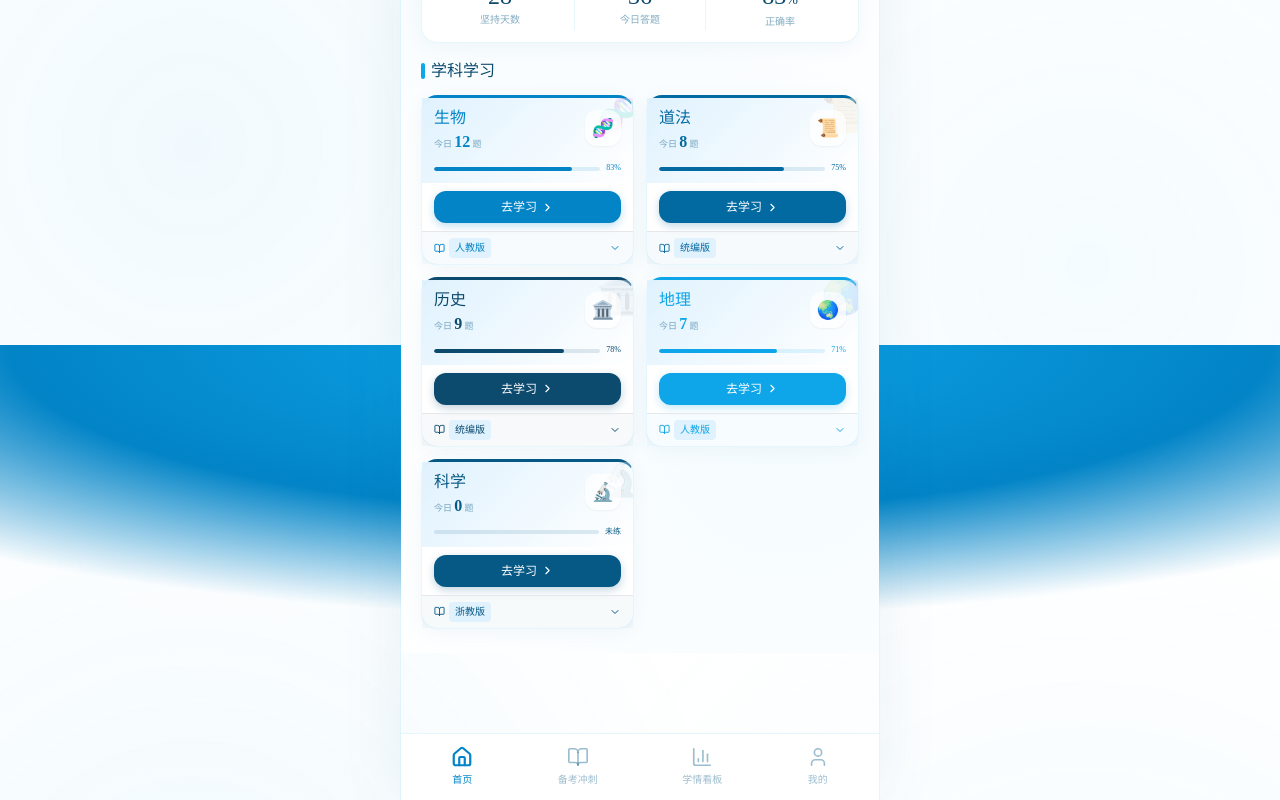
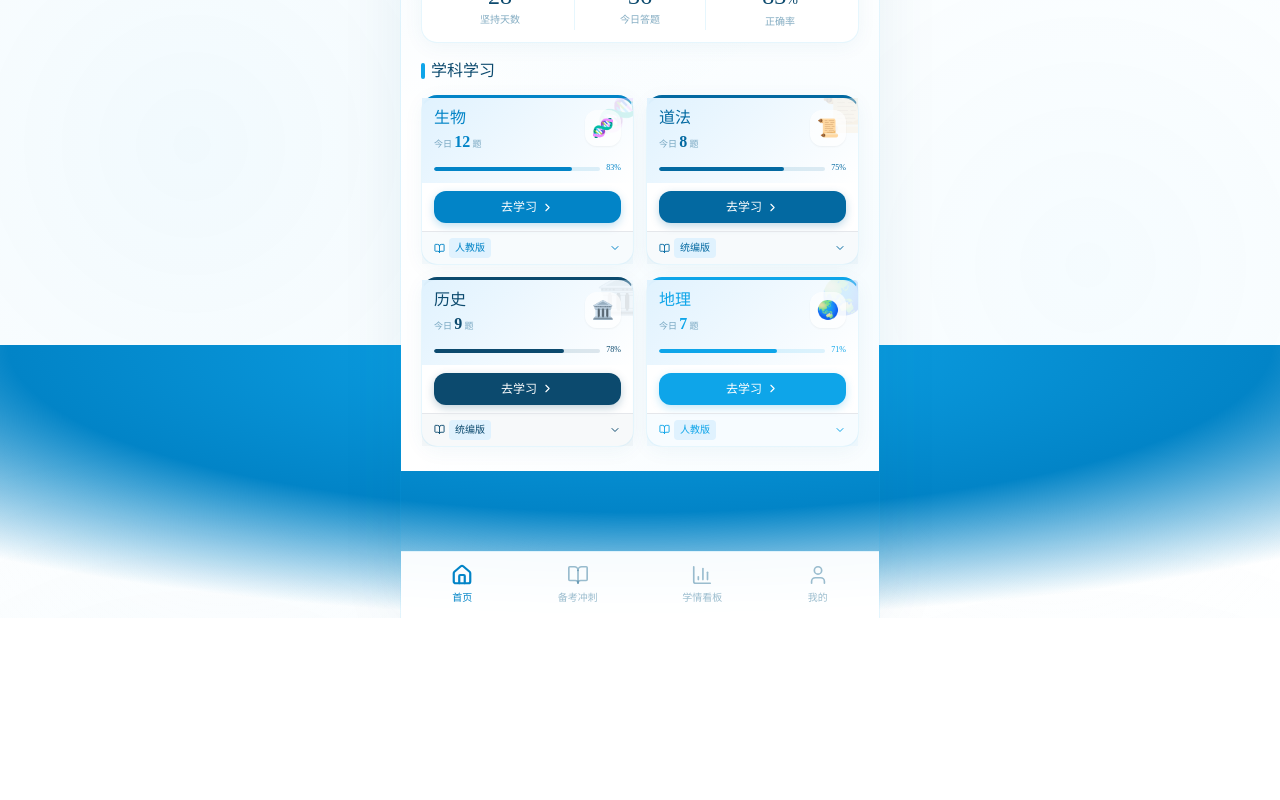
Before and after one commit to wangzhendong861925758/xsm-app, a React (Vite) app: page /app/home in a window 1280 px wide. Shown: the part 455-1255 px from the top of the page. After the commit the page ends 1073 px from the top, so only its background shows below. Built offline with nearby package versions, Linux system fonts and the light colour scheme; a web font is replaced by a local one.

Commit message:
chore: 移除科学学科配置

```diff
--- a/src/data/chapters.ts
+++ b/src/data/chapters.ts
@@ -179,14 +179,6 @@ const CHAPTER_TITLES: Record<Subject, Record<string, string[]>> = {
     "九年级上册": ["区域地理复习", "中国地理复习"],
     "九年级下册": ["中考地理冲刺一", "中考地理冲刺二"],
   },
-  science: {
-    "七年级上册": ["第一章 科学入门", "第二章 观察生物", "第三章 人类的家园——地球"],
-    "七年级下册": ["第一章 代代相传的生命", "第二章 对环境的察觉", "第三章 运动和力"],
-    "八年级上册": ["第一章 水和水的溶液", "第二章 天气与气候", "第三章 生命活动的调节"],
-    "八年级下册": ["第一章 电与磁", "第二章 粒子的模型与符号", "第三章 空气与生命"],
-    "九年级上册": ["第一章 物质及其变化", "第二章 物质转化与材料利用", "第三章 能量的转化与守恒"],
-    "九年级下册": ["第一章 生物与环境", "第二章 演化的自然", "第三章 宇宙的起源与演化"],
-  },
 };
 
 // 自定义课时标题映射：key = `${grade}|${subject}`，value = 二维数组（外层=章，内层=课时标题）
@@ -217,7 +209,7 @@ function buildAllChapters(): ChapterMap {
     "八年级上册", "八年级下册",
     "九年级上册", "九年级下册",
   ];
-  const subjects: Subject[] = ["biology", "politics", "history", "geography", "science"];
+  const subjects: Subject[] = ["biology", "politics", "history", "geography"];
   grades.forEach((grade) => {
     subjects.forEach((subject) => {
       const titles = CHAPTER_TITLES[subject]?.[grade];
--- a/src/data/mock.ts
+++ b/src/data/mock.ts
@@ -88,7 +88,6 @@ export const SUBJECT_TODAY_COUNT: Record<string, number> = {
   politics: 8,
   history: 9,
   geography: 7,
-  science: 0,
 };
 
 // 考点速记统计
--- a/src/data/textbooks.ts
+++ b/src/data/textbooks.ts
@@ -1,6 +1,6 @@
 import type { Subject, SubjectInfo, TextbookConfig } from "./types";
 
-// 学科信息（小四门：生物/道法/历史/地理 + 科学）
+// 学科信息（小四门：生物/道法/历史/地理）
 // 全部统一为蓝白同色系，仅用深浅区分
 export const SUBJECTS: Record<Subject, SubjectInfo> = {
   biology: {
@@ -34,14 +34,6 @@ export const SUBJECTS: Record<Subject, SubjectInfo> = {
     color: "#0EA5E9",
     bgColor: "#E0F2FE",
     icon: "🌏",
-  },
-  science: {
-    key: "science",
-    name: "科学",
-    shortName: "科",
-    color: "#075985",
-    bgColor: "#E0F2FE",
-    icon: "🔬",
   },
 };
 
@@ -155,12 +147,6 @@ export const TEXTBOOKS: TextbookConfig[] = [
       "鲁教版（五四学制）",
     ],
   },
-  {
-    grade: "七年级上册",
-    subject: "science",
-    subjectName: "科学",
-    versions: ["浙教版", "华东师大版", "沪教版（上海）", "牛津上海版（五四学制）"],
-  },
   // ===== 七年级下册 =====
   {
     grade: "七年级下册",
@@ -207,12 +193,6 @@ export const TEXTBOOKS: TextbookConfig[] = [
       "鲁教版（五四学制）",
     ],
   },
-  {
-    grade: "七年级下册",
-    subject: "science",
-    subjectName: "科学",
-    versions: ["浙教版", "华东师大版", "沪教版（上海）", "牛津上海版（五四学制）"],
-  },
   // ===== 八年级上册 =====
   {
     grade: "八年级上册",
@@ -237,12 +217,6 @@ export const TEXTBOOKS: TextbookConfig[] = [
     subject: "geography",
     subjectName: "地理",
     versions: ["人教版", "湘教版", "商务星球版", "中图版", "粤人版", "晋教版", "中图版（北京）", "仁爱科普版"],
-  },
-  {
-    grade: "八年级上册",
-    subject: "science",
-    subjectName: "科学",
-    versions: ["浙教版", "华东师大版"],
   },
   // ===== 八年级下册 =====
   {
@@ -269,12 +243,6 @@ export const TEXTBOOKS: TextbookConfig[] = [
     subjectName: "地理",
     versions: ["人教版", "湘教版", "商务星球版", "中图版", "粤人版", "晋教版", "中图版（北京）", "仁爱科普版"],
   },
-  {
-    grade: "八年级下册",
-    subject: "science",
-    subjectName: "科学",
-    versions: ["浙教版", "华东师大版"],
-  },
   // ===== 九年级上册 =====
   {
     grade: "九年级上册",
@@ -293,12 +261,6 @@ export const TEXTBOOKS: TextbookConfig[] = [
     subject: "history",
     subjectName: "历史",
     versions: ["统编版"],
-  },
-  {
-    grade: "九年级上册",
-    subject: "science",
-    subjectName: "科学",
-    versions: ["浙教版", "华东师大版"],
   },
   // ===== 九年级下册 =====
   {
@@ -319,12 +281,6 @@ export const TEXTBOOKS: TextbookConfig[] = [
     subjectName: "历史",
     versions: ["统编版"],
   },
-  {
-    grade: "九年级下册",
-    subject: "science",
-    subjectName: "科学",
-    versions: ["浙教版", "华东师大版"],
-  },
 ];
 
 // 获取某年级所有学科配置
--- a/src/data/types.ts
+++ b/src/data/types.ts
@@ -1,6 +1,6 @@
 // 核心类型定义
 
-export type Subject = "biology" | "politics" | "history" | "geography" | "science";
+export type Subject = "biology" | "politics" | "history" | "geography";
 
 export interface SubjectInfo {
   key: Subject;
--- a/src/store/useStore.ts
+++ b/src/store/useStore.ts
@@ -102,8 +102,8 @@ export const useStore = create<AppState>()(
       questions: QUESTIONS,
       adminUsers: ADMIN_USERS,
       adminLoggedIn: false,
-      todayLearned: { biology: 12, politics: 8, history: 9, geography: 7, science: 0 },
-      todayStats: { biology: { correct: 10, total: 12 }, politics: { correct: 6, total: 8 }, history: { correct: 7, total: 9 }, geography: { correct: 5, total: 7 }, science: { correct: 0, total: 0 } },
+      todayLearned: { biology: 12, politics: 8, history: 9, geography: 7 },
+      todayStats: { biology: { correct: 10, total: 12 }, politics: { correct: 6, total: 8 }, history: { correct: 7, total: 9 }, geography: { correct: 5, total: 7 } },
       answeredHistory: [],
       siteConfig: DEFAULT_SITE_CONFIG,
       selectedVersions: {},
```
